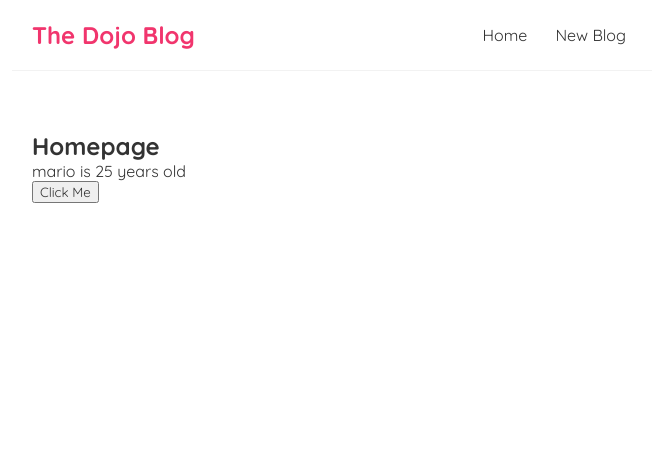
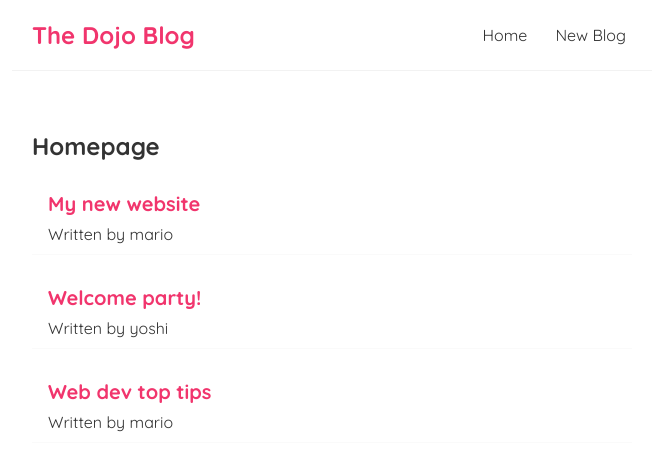
Before and after one commit to epalacio/dojo-blog, a React (Create React App) app: page / in a window 1280 px wide. Shown: the top 470 px of the page, without its empty margins (308-964 px from the left). Built offline with nearby package versions, Linux system fonts and the light colour scheme.

Commit message:
Added a simple useState hook to showcase some blog posts, also added css for better styling

```diff
--- a/src/Home.js
+++ b/src/Home.js
@@ -1,19 +1,21 @@
 import { useState } from "react";
 
 const Home = () => {
-    const [name, setName] = useState('mario');
-    const [age, setAge] = useState(25);
-
-    const handleClick = (e) => {
-        setName('luigi');
-        setAge(30);
-    };
+    const [blogs, setBlogs] = useState([
+        { title: 'My new website', body: 'lorem ipsum...', author: 'mario', id: 1 },
+        { title: 'Welcome party!', body: 'lorem ipsum...', author: 'yoshi', id: 2 },
+        { title: 'Web dev top tips', body: 'lorem ipsum...', author: 'mario', id: 3 }
+    ]);
 
     return (
         <div className="home">
             <h2>Homepage</h2>
-            <p>{name} is {age} years old</p>
-            <button onClick={handleClick}>Click Me</button>
+            {blogs.map((blog) => (
+                <div className="blog-preview" key={blog.id}>
+                    <h2>{blog.title}</h2>
+                    <p>Written by {blog.author}</p>
+                </div>
+            ))}
         </div>
      );
 }
--- a/src/index.css
+++ b/src/index.css
@@ -39,3 +39,20 @@
   margin: 40px auto;
   padding: 20px;
 }
+
+/* blog preview / list */
+.blog-preview {
+  padding: 10px 16px;
+  margin: 20px 0;
+  border-bottom: 1px solid #fafafa;
+}
+
+.blog-preview:hover {
+  box-shadow: 1px 3px 5px rgba(0, 0, 0, 0.1);
+}
+
+.blog-preview h2 {
+  font-size: 20px;
+  color: #f1356d;
+  margin-bottom: 8px;
+}
```
Also changed, not shown: 1 other file (tests, documents, lock files or other folders).
